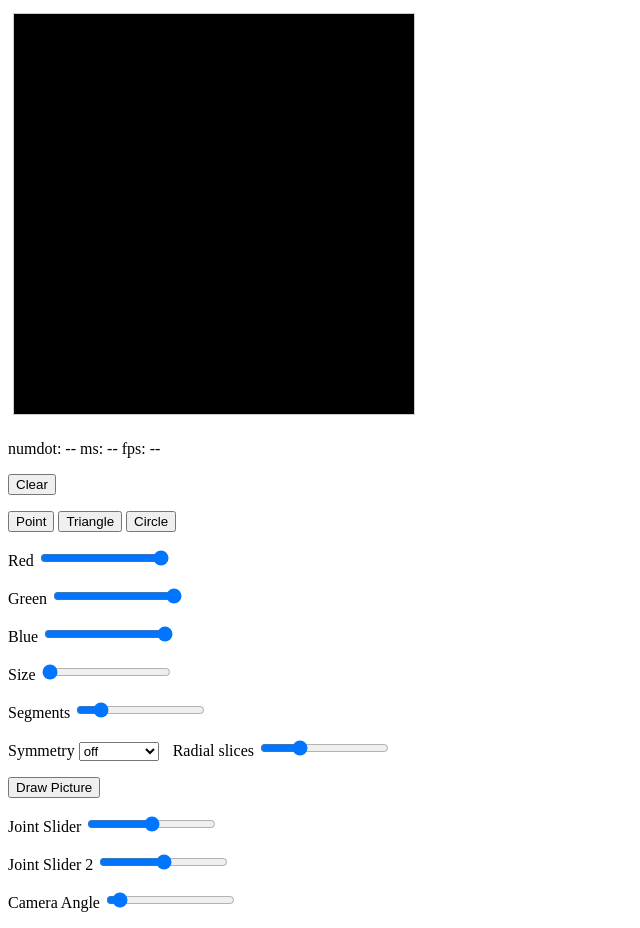
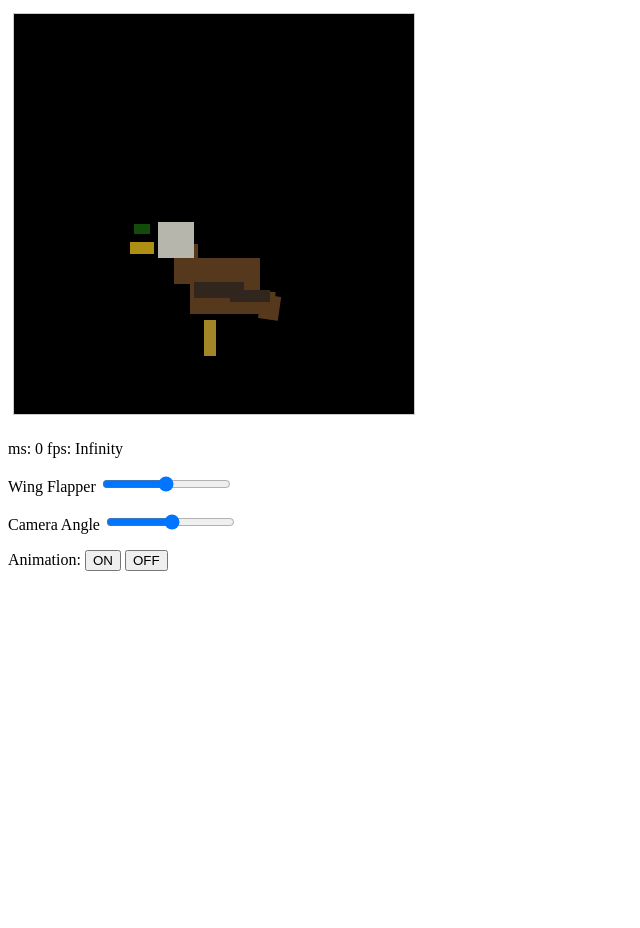
Before and after one commit to nalinver/CSE-160, a plain HTML site: page asgn2/src/BlockyAnimal.html in a window 1280 px wide. Shown: the whole page, without its empty margins (0-640 px from the left). After the commit the page ends 800 px from the top, so only its background shows below. Drawn offline with Linux system fonts and the light colour scheme.

Commit message:
finish asgn2

```diff
--- a/asgn2/src/BlockyAnimal.html
+++ b/asgn2/src/BlockyAnimal.html
@@ -20,6 +20,7 @@
 
     <p id='numdot'> numdot: -- ms: -- fps: -- </p>
 
+    <!--
     <p>
         <button type="button" id="clearButton">Clear</button>
 
@@ -56,15 +57,22 @@
 
     <p>
         <button type="button" id="drawPicture">Draw Picture</button>
+    -->
 
     <p>
-        Joint Slider <input type='range' min='-45' max='45' value=' 0' class='slider' id='jointSlider'>
+        Wing Flapper <input type='range' min='-45' max='45' value=' 0' class='slider' id='jointSlider'>
+        <!--
     <p>
         Joint Slider 2 <input type='range' min='-45' max='45' value=' 0' class='slider' id='jointSlider2'>
+    -->
 
     <p>
-        Camera Angle <input type='range' min='0' max='90' value='5' class='slider' id='angleSlide'>
+        Camera Angle <input type='range' min='-180' max='180' value='5' class='slider' id='angleSlide'>
 
+    <p>
+        Animation:
+        <button type="button" id="animationButtonON">ON</button>
+        <button type="button" id="animationButtonOFF">OFF</button>
 
 
         <script src="../lib/webgl-utils.js"></script>
@@ -72,9 +80,9 @@
         <script src="../lib/cuon-utils.js"></script>
         <script src="../lib/cuon_matrix.js"></script>
 
-        <script src="Point.js"></script>
+
         <script src="Triangle.js"></script>
-        <script src="Circle.js"></script>
+
         <script src="Cube.js"></script>
         <script src="BlockyAnimal.js"></script>
 
--- a/asgn2/src/BlockyAnimal.js
+++ b/asgn2/src/BlockyAnimal.js
@@ -102,7 +102,9 @@ let g_symmetrySlices = 6;         // radial symmetry slice count
 let g_globalAngle = 0;            // camera angle
 let g_jointAngle = 0;            // joint angle
 let g_jointAngle2 = 0;            // joint angle 2
+let g_animation = false;          // animation flag
 function addActionsForHtmlUI() {
+    /*
     // Color sliders
     document.getElementById('redSlide').addEventListener('mouseup', function () {
         g_selectedColor[0] = this.value / 100;
@@ -147,6 +149,7 @@ function addActionsForHtmlUI() {
     document.getElementById('drawPicture').onclick = function () {
         drawHardcodedTriangleImage();
     };
+    */
 
     // Camera Angle slider
     document.getElementById('angleSlide').addEventListener('mousemove', function () {
@@ -160,11 +163,17 @@ function addActionsForHtmlUI() {
         renderAllShapes();
     });
 
+    /*
     // Joint Slider 2 slider
     document.getElementById('jointSlider2').addEventListener('mousemove', function () {
         g_jointAngle2 = this.value;
         renderAllShapes();
     });
+    */
+
+    // Animation button
+    document.getElementById('animationButtonON').onclick = function () { g_animation = true; }
+    document.getElementById('animationButtonOFF').onclick = function () { g_animation = false; }
 
 }
 
@@ -187,7 +196,22 @@ function main() {
     gl.clearColor(0.0, 0.0, 0.0, 1.0);
 
     // Clear <canvas>
-    gl.clear(gl.COLOR_BUFFER_BIT);
+    //gl.clear(gl.COLOR_BUFFER_BIT);
+
+    requestAnimationFrame(tick);
+}
+
+var g_startTime = performance.now() / 1000;
+var g_seconds = performance.now() / 1000 - g_startTime;
+
+function tick() {
+    g_seconds = performance.now() / 1000 - g_startTime;
+    console.log(g_seconds);
+
+
+    renderAllShapes();
+
+    requestAnimationFrame(tick);
 }
 
 // globals for point attribute
@@ -271,6 +295,10 @@ function convertCoordinatesEventToGL(ev) {
     return ([x, y]);
 }
 
+
+
+
+
 function renderAllShapes() {
 
     var startTime = performance.now();
@@ -279,20 +307,160 @@ function renderAllShapes() {
     var globalRotMatrix = new Matrix4().rotate(g_globalAngle, 0, 1, 0);
     gl.uniformMatrix4fv(u_GlobalRotateMatrix, false, globalRotMatrix.elements);
 
+
+    gl.enable(gl.DEPTH_TEST); // 1
+
     // Clear <canvas>
-    gl.clear(gl.COLOR_BUFFER_BIT | gl.DEPTH_BUFFER_BIT);
+    gl.clear(gl.COLOR_BUFFER_BIT | gl.DEPTH_BUFFER_BIT); // 1
 
-    // Draw the body cube
+
+    // --- Blocky Eagle ---
+    var bodyBrown = [0.45, 0.3, 0.15, 1.0];
+    var headWhite = [0.95, 0.95, 0.9, 1.0];
+    var beakYellow = [0.9, 0.75, 0.1, 1.0];
+    var wingDark = [0.25, 0.2, 0.15, 1.0];
+    var legYellow = [0.85, 0.7, 0.2, 1.0];
+
+    var wingAngleL, wingAngleR, legSwingL, legSwingR;
+    if (g_animation) {
+        var wingFlap = 12 * Math.sin(g_seconds * 2);
+        wingAngleL = wingFlap;
+        wingAngleR = -wingFlap;
+        legSwingL = 18 * Math.sin(g_seconds * 2.5);
+        legSwingR = 18 * Math.sin(g_seconds * 2.5 + Math.PI);
+    } else {
+        wingAngleL = g_jointAngle;
+        wingAngleR = -g_jointAngle;
+        legSwingL = 0;
+        legSwingR = 0;
+    }
+
+    // 1) Body
     var body = new Cube();
-    body.color = [1.0, 0.0, 0.0, 1.0];
-    body.matrix.translate(-0.25, -0.75, 0.0);
-    body.matrix.rotate(-5, 1, 0, 0);
-    body.matrix.scale(0.5, 0.3, 0.5);
+    body.color = bodyBrown;
+    body.matrix.translate(-0.12, -0.5, -0.15);
+    body.matrix.scale(0.35, 0.28, 0.3);
     body.render();
 
+    // 2) Tail feathers
+    var tail1 = new Cube();
+    tail1.color = bodyBrown;
+    tail1.matrix.translate(0.18, -0.48, -0.08);
+    tail1.matrix.rotate(-5, 0, 0, 1);
+    tail1.matrix.scale(0.12, 0.1, 0.2);
+    tail1.render();
+    var tail2 = new Cube();
+    tail2.color = bodyBrown;
+    tail2.matrix.translate(0.22, -0.52, 0);
+    tail2.matrix.rotate(-8, 0, 0, 1);
+    tail2.matrix.scale(0.1, 0.12, 0.18);
+    tail2.render();
+    var tail3 = new Cube();
+    tail3.color = bodyBrown;
+    tail3.matrix.translate(0.18, -0.48, 0.08);
+    tail3.matrix.rotate(-5, 0, 0, 1);
+    tail3.matrix.scale(0.12, 0.1, 0.2);
+    tail3.render();
+
+    // 3) Neck
+    var neck = new Cube();
+    neck.color = bodyBrown;
+    neck.matrix.translate(-0.2, -0.35, -0.06);
+    neck.matrix.scale(0.12, 0.2, 0.12);
+    neck.render();
+
+    // 4) Head
+    var head = new Cube();
+    head.color = headWhite;
+    head.matrix.translate(-0.28, -0.22, -0.08);
+    head.matrix.scale(0.18, 0.18, 0.16);
+    head.render();
+
+    // 4b) Eyes (on front of head)
+    var eyeColor = [0.1, 0.4, 0.05, 1.0];
+    var eyeL = new Cube();
+    eyeL.color = eyeColor;
+    eyeL.matrix.translate(-0.4, -0.1, -0.05);
+    eyeL.matrix.scale(0.04, 0.05, 0.04);
+    eyeL.render();
+    var eyeR = new Cube();
+    eyeR.color = eyeColor;
+    eyeR.matrix.translate(-0.36, -0.1, 0);
+    eyeR.matrix.scale(0.04, 0.05, 0.04);
+    eyeR.render();
+
+    // 5) Beak
+    var beak = new Cube();
+    beak.color = beakYellow;
+    beak.matrix.translate(-0.42, -0.2, -0.03);
+    beak.matrix.scale(0.12, 0.06, 0.06);
+    beak.render();
+
+    // 6) Left wing
+    var wingL1 = new Cube();
+    wingL1.color = wingDark;
+    wingL1.matrix.translate(-0.1, -0.42, 0.22);
+    wingL1.matrix.rotate(wingAngleL, 1, 0, 0);
+    wingL1.matrix.scale(0.25, 0.08, 0.2);
+    wingL1.render();
+    var wingL2 = new Cube();
+    wingL2.color = wingDark;
+    wingL2.matrix.translate(0.08, -0.44, 0.28);
+    wingL2.matrix.rotate(wingAngleL + (g_animation ? 5 : 0), 1, 0, 0);
+    wingL2.matrix.scale(0.2, 0.06, 0.15);
+    wingL2.render();
+
+    // 7) Right wing
+    var wingR1 = new Cube();
+    wingR1.color = wingDark;
+    wingR1.matrix.translate(-0.1, -0.42, -0.22);
+    wingR1.matrix.rotate(wingAngleR, 1, 0, 0);
+    wingR1.matrix.scale(0.25, 0.08, 0.2);
+    wingR1.render();
+    var wingR2 = new Cube();
+    wingR2.color = wingDark;
+    wingR2.matrix.translate(0.08, -0.44, -0.28);
+    wingR2.matrix.rotate(wingAngleR - (g_animation ? 5 : 0), 1, 0, 0);
+    wingR2.matrix.scale(0.2, 0.06, 0.15);
+    wingR2.render();
+
+    // 8) Legs and feet
+    var hipL = [-0.05, -0.62, 0.08];
+    var hipR = [-0.05, -0.62, -0.08];
+    var legHalfH = 0.09;
+    var legFullH = 0.18;
+
+    var legL = new Cube();
+    legL.color = legYellow;
+    legL.matrix.translate(hipL[0], hipL[1], hipL[2]);
+    legL.matrix.rotate(legSwingL, 0, 0, 1);
+    legL.matrix.translate(0, -legHalfH, 0);
+    legL.matrix.scale(0.06, 0.18, 0.06);
+    legL.render();
+    var legR = new Cube();
+    legR.color = legYellow;
+    legR.matrix.translate(hipR[0], hipR[1], hipR[2]);
+    legR.matrix.rotate(legSwingR, 0, 0, 1);
+    legR.matrix.translate(0, -legHalfH, 0);
+    legR.matrix.scale(0.06, 0.18, 0.06);
+    legR.render();
+    var footL = new Cube();
+    footL.color = legYellow;
+    footL.matrix.translate(hipL[0], hipL[1], hipL[2]);
+    footL.matrix.rotate(legSwingL, 0, 0, 1);
+    footL.matrix.translate(-0.01, legFullH + 0.02, 0);
+    footL.matrix.scale(0.08, 0.04, 0.12);
+    footL.render();
+    var footR = new Cube();
+    footR.color = legYellow;
+    footR.matrix.translate(hipR[0], hipR[1], hipR[2]);
+    footR.matrix.rotate(legSwingR, 0, 0, 1);
+    footR.matrix.translate(-0.01, legFullH + 0.02, 0);
+    footR.matrix.scale(0.08, 0.04, 0.12);
+    footR.render();
 
     // Draw the left arm cube
-    var leftArm = new Cube();
+    /*var leftArm = new Cube();
     leftArm.color = [1.0, 1.0, 0.0, 1.0];
     leftArm.matrix.setTranslate(0, -0.5, 0.0);
     leftArm.matrix.rotate(-5, 1, 0, 0);
@@ -300,17 +468,17 @@ function renderAllShapes() {
     var yellowCoordinates = new Matrix4(leftArm.matrix);
     leftArm.matrix.scale(0.25, 0.7, 0.5);
     leftArm.matrix.translate(-0.5, 0.0, 0.0);
-    leftArm.render();
+    leftArm.render();*/
 
     // test box
-    var box = new Cube();
+    /*var box = new Cube();
     box.color = [1.0, 0.0, 1.0, 1.0];
     box.matrix = yellowCoordinates;
     box.matrix.translate(0.0, 0.65, 0.0);
-    box.matrix.rotate(g_jointAngle2, 0, 0, 1);
+    box.matrix.rotate(-g_jointAngle2, 0, 0, 1);
     box.matrix.scale(0.3, 0.3, 0.3);
     box.matrix.translate(-0.5, 0, -0.001);
-    box.render();
+    box.render();*/
 
     var duration = performance.now() - startTime;
     sendTextToHtml(' ms: ' + Math.floor(duration) + ' fps: ' + Math.floor(10000 / duration), "numdot");
--- a/asgn2/src/Circle.js
+++ /dev/null
@@ -1,43 +0,0 @@
-class Circle {
-    constructor(segments) {
-
-        this.type = 'circle';
-        this.position = [0.0, 0.0, 0.0];
-        this.color = [1.0, 1.0, 1.0, 1.0];
-        this.size = 5.0;
-        this.segments = segments;
-
-    }
-
-    render() {
-
-        var xy = this.position;
-        var rgba = this.color;
-        var size = this.size;
-        var segments = this.segments;
-
-        // Pass the color of a point to u_FragColor variable
-        gl.uniform4f(u_FragColor, rgba[0], rgba[1], rgba[2], rgba[3]);
-        // Pass the segment count
-        gl.uniform1f(u_segments, segments);
-
-        // Pass the size of a point to u_size variable
-        gl.uniform1f(u_size, size);
-
-        // draw
-        var d = this.size / 200.0;
-
-        let angleStep = 360 / segments;
-        for (var angle = 0; angle < 360; angle = angle + angleStep) {
-            let centerPt = [xy[0], xy[1]];
-            let angle1 = angle;
-            let angle2 = angle + angleStep;
-            let vec1 = [Math.cos(angle1 * Math.PI / 180) * d, Math.sin(angle1 * Math.PI / 180) * d];
-            let vec2 = [Math.cos(angle2 * Math.PI / 180) * d, Math.sin(angle2 * Math.PI / 180) * d];
-            let pt1 = [centerPt[0] + vec1[0], centerPt[1] + vec1[1]];
-            let pt2 = [centerPt[0] + vec2[0], centerPt[1] + vec2[1]];
-
-            drawTriangle([xy[0], xy[1], pt1[0], pt1[1], pt2[0], pt2[1]]);
-        }
-    }
-}
--- a/asgn2/src/Point.js
+++ /dev/null
@@ -1,33 +0,0 @@
-class Point {
-    constructor() {
-
-        this.type = 'point';
-        this.position = [0.0, 0.0, 0.0];
-        this.color = [1.0, 1.0, 1.0, 1.0];
-        this.size = 5.0;
-
-    }
-
-    render() {
-
-        var xy = this.position;
-        var rgba = this.color;
-        var size = this.size;
-
-        gl.disableVertexAttribArray(a_Position);
-
-        // Pass the position of a point to a_Position
-        gl.vertexAttrib3f(a_Position, xy[0], xy[1], 0.0);
-
-        // Pass the color of a point to u_FragColor variable
-        gl.uniform4f(u_FragColor, rgba[0], rgba[1], rgba[2], rgba[3]);
-
-        // Pass the size of a point to u_size variable
-        gl.uniform1f(u_size, size);
-
-        // Draw
-        gl.drawArrays(gl.POINTS, 0, 1);
-        //drawTriangle( [xy[0], xy[1], xy[0]+0.1, xy[1], xy[0], xy[1]+0.1]);
-
-    }
-}
```
Also changed, not shown: asgn2/README.md (added), asgn2/src/Cube.js (line endings or trailing spaces).
